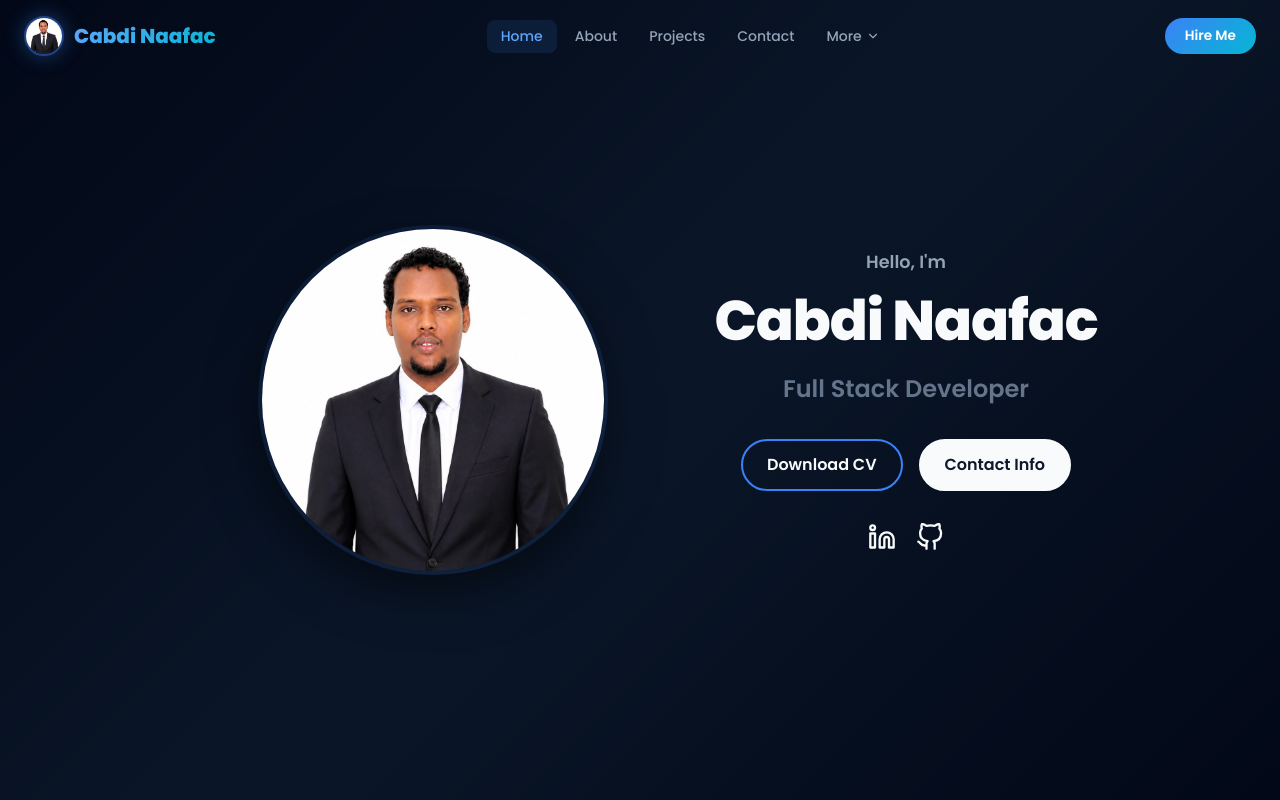
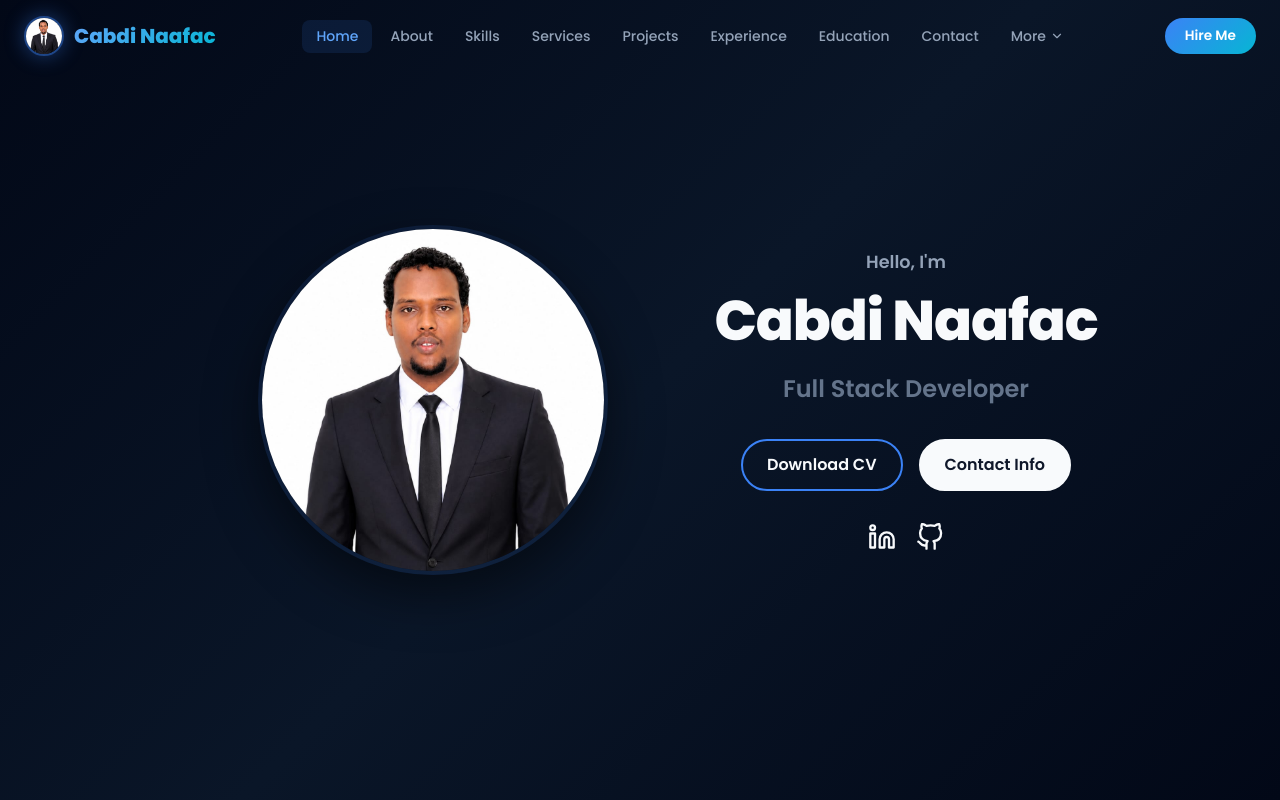
Before and after one commit to cabdinaafacmaxamedrashiid2/cabdi-naafac, a Next.js app: page / in a window 1280 px wide. Shown: the top 800 px of the page. Built offline with nearby package versions, Linux system fonts and the light colour scheme.

Commit message:
add Skills and Services to mainLinks in Navbar.tsx

```diff
--- a/components/Navbar.tsx
+++ b/components/Navbar.tsx
@@ -5,7 +5,11 @@ import { Menu, X, ChevronDown } from "lucide-react";
 const mainLinks = [
   { label: "Home", href: "#home" },
   { label: "About", href: "#about" },
+  { label: "Skills", href: "#skills" },
+  { label: "Services", href: "#services" },
   { label: "Projects", href: "#projects" },
+  { label: "Experience", href: "#experience" },
+  { label: "Education", href: "#education" },
   { label: "Contact", href: "#contact" },
 ];
 
@@ -45,7 +49,7 @@ export default function Navbar() {
   useEffect(() => {
     const handleScroll = () => {
       setScrolled(window.scrollY > 50);
-      const sections = ["home", "about", "projects", "experience", "education", "contact"];
+      const sections = ["home", "about", "skills", "services", "projects", "experience", "education", "contact"];
       for (const section of [...sections].reverse()) {
         const el = document.getElementById(section);
         if (el && window.scrollY >= el.offsetTop - 120) {
```
